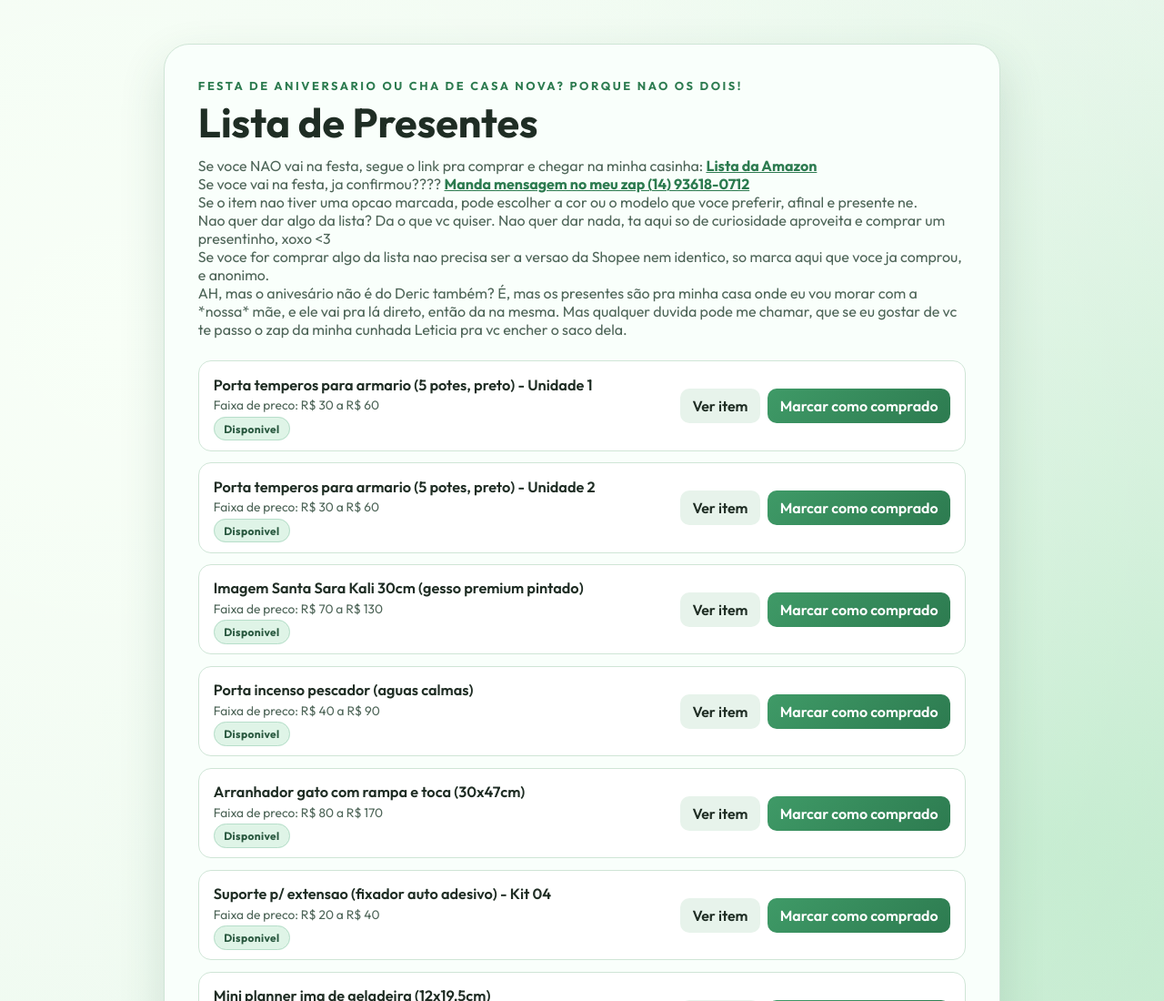
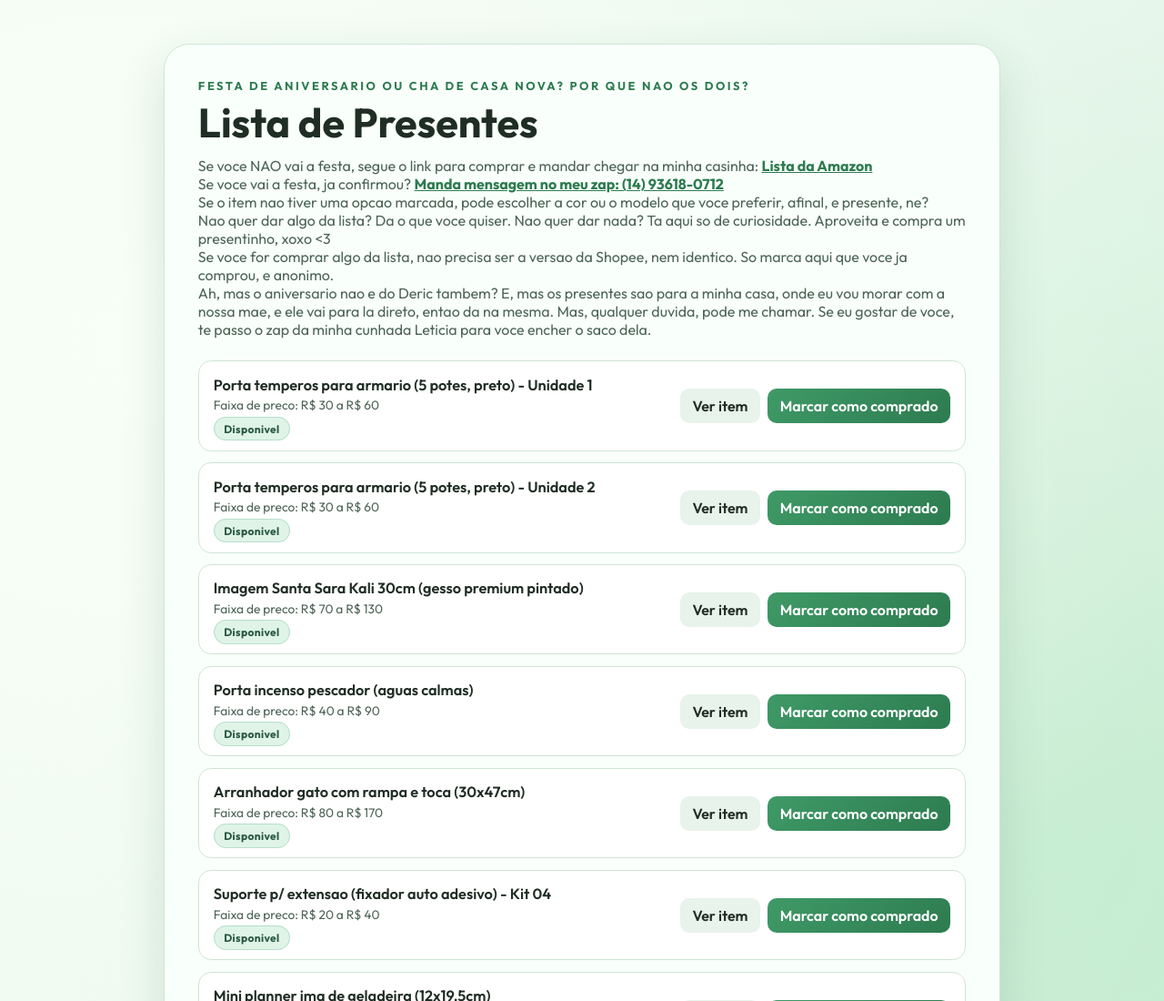
Before and after one commit to pachicodes/chadecasanova, a plain HTML site: page index.html in a window 1280 px wide. Shown: the top 1100 px of the page at 91% size. Drawn offline with Linux system fonts and the light colour scheme.

Commit message:
Fix typos and improve clarity in gift list messages

```diff
--- a/index.html
+++ b/index.html
@@ -16,27 +16,27 @@
     <main class="page">
       <section class="card">
         <header class="hero">
-          <p class="eyebrow">Festa de aniversario ou cha de casa nova? Porque nao os dois!</p>
+          <p class="eyebrow">Festa de aniversario ou cha de casa nova? Por que nao os dois?</p>
           <h1>Lista de Presentes</h1>
           <p class="subtitle">
-            Se voce NAO vai na festa, segue o link pra comprar e chegar na minha casinha:
+            Se voce NAO vai a festa, segue o link para comprar e mandar chegar na minha casinha:
             <a href="https://www.amazon.com.br/hz/wishlist/ls/VT4P3HX0P1YB?ref_=wl_share" target="_blank" rel="noopener noreferrer">Lista da Amazon</a>
           </p>
           <p class="subtitle">
-            Se voce vai na festa, ja confirmou????
-            <a href="https://wa.me/5514936180712" target="_blank" rel="noopener noreferrer">Manda mensagem no meu zap (14) 93618-0712</a>
+            Se voce vai a festa, ja confirmou?
+            <a href="https://wa.me/5514936180712" target="_blank" rel="noopener noreferrer">Manda mensagem no meu zap: (14) 93618-0712</a>
           </p>
           <p class="subtitle">
-            Se o item nao tiver uma opcao marcada, pode escolher a cor ou o modelo que voce preferir, afinal e presente ne.
+            Se o item nao tiver uma opcao marcada, pode escolher a cor ou o modelo que voce preferir, afinal, e presente, ne?
           </p>
           <p class="subtitle">
-            Nao quer dar algo da lista? Da o que vc quiser. Nao quer dar nada, ta aqui so de curiosidade aproveita e comprar um presentinho, xoxo &lt;3
+            Nao quer dar algo da lista? Da o que voce quiser. Nao quer dar nada? Ta aqui so de curiosidade. Aproveita e compra um presentinho, xoxo &lt;3
           </p>
           <p class="subtitle">
-            Se voce for comprar algo da lista nao precisa ser a versao da Shopee nem identico, so marca aqui que voce ja comprou, e anonimo.
+            Se voce for comprar algo da lista, nao precisa ser a versao da Shopee, nem identico. So marca aqui que voce ja comprou, e anonimo.
           </p>
           <p class="subtitle">
-           AH, mas o anivesário não é do Deric também? É, mas os presentes são pra minha casa onde eu vou morar com a *nossa* mãe, e ele vai pra lá direto, então da na mesma. Mas qualquer duvida pode me chamar, que se eu gostar de vc te passo o zap da minha cunhada Leticia pra vc encher o saco dela.
+            Ah, mas o aniversario nao e do Deric tambem? E, mas os presentes sao para a minha casa, onde eu vou morar com a nossa mae, e ele vai para la direto, entao da na mesma. Mas, qualquer duvida, pode me chamar. Se eu gostar de voce, te passo o zap da minha cunhada Leticia para voce encher o saco dela.
           </p>
         </header>
 
```
